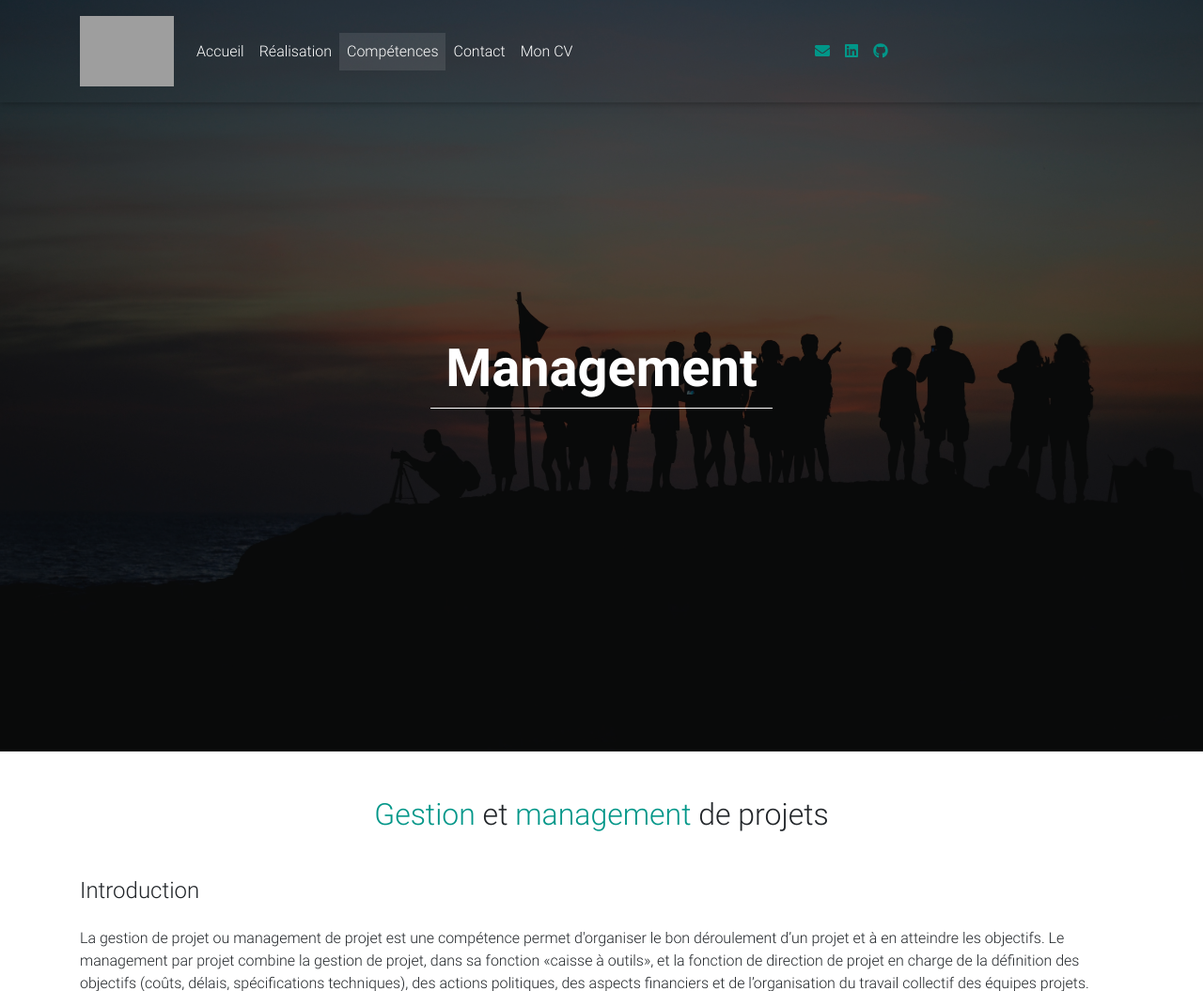
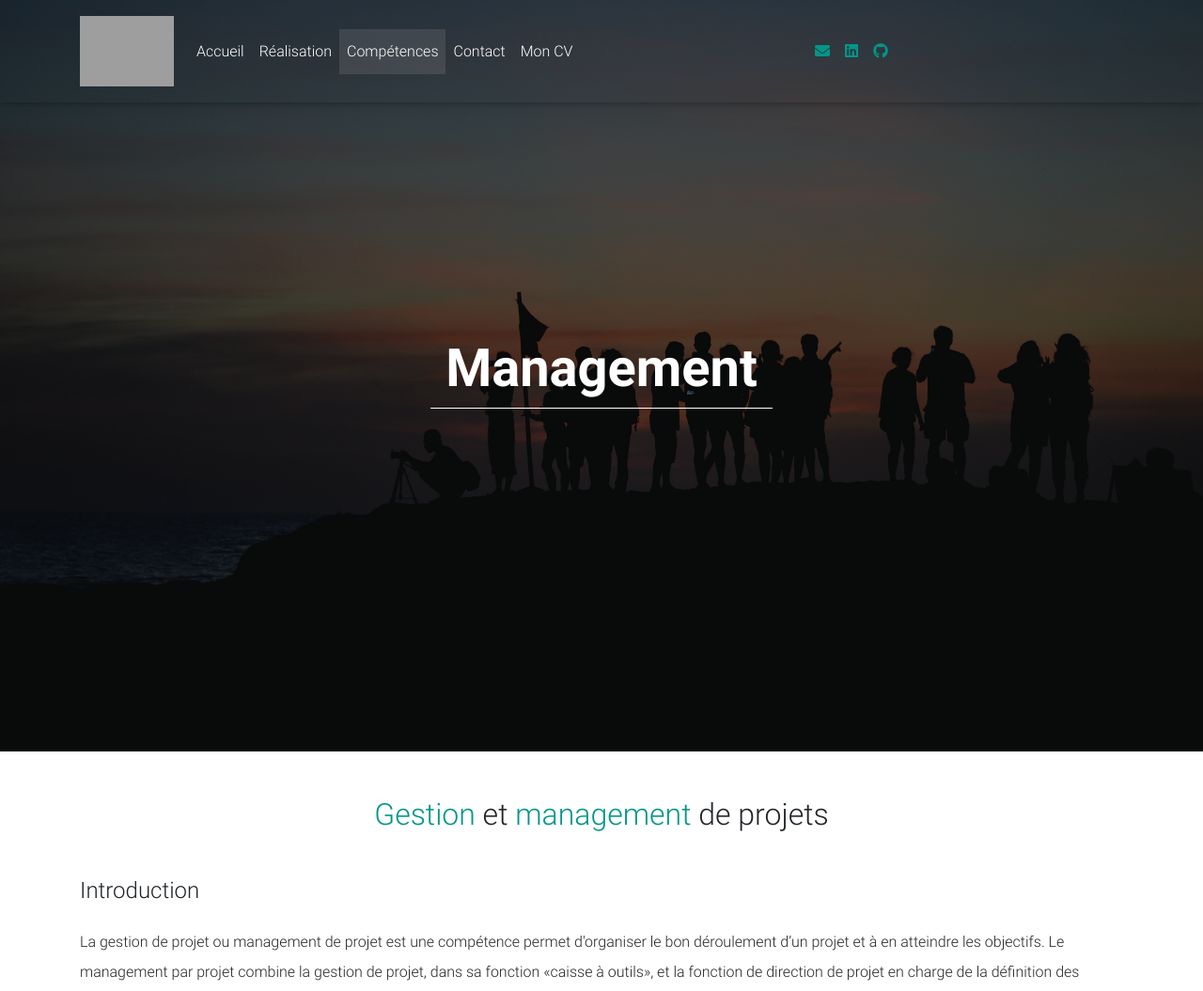
Before and after one commit to Gxina/enoraleguen.fr, a PHP site: page /public/competence/management.html in a window 1280 px wide. Shown: the top 1055 px of the page at 94% size. Run offline with PHP 8.4, Linux system fonts and the light colour scheme; some libraries are stand-ins or nearby versions; grey boxes are pictures that could not be loaded.

Commit message:
Update management.css

```diff
--- a/css/management.css
+++ b/css/management.css
@@ -4,7 +4,9 @@ header,
 #intro {
     height: 100%;
 }
-
+body{
+ line-height: 2;!important
+}
 #intro {
     background: url("../img/management.jpg")no-repeat center center fixed;
     -webkit-background-size: cover;
```
